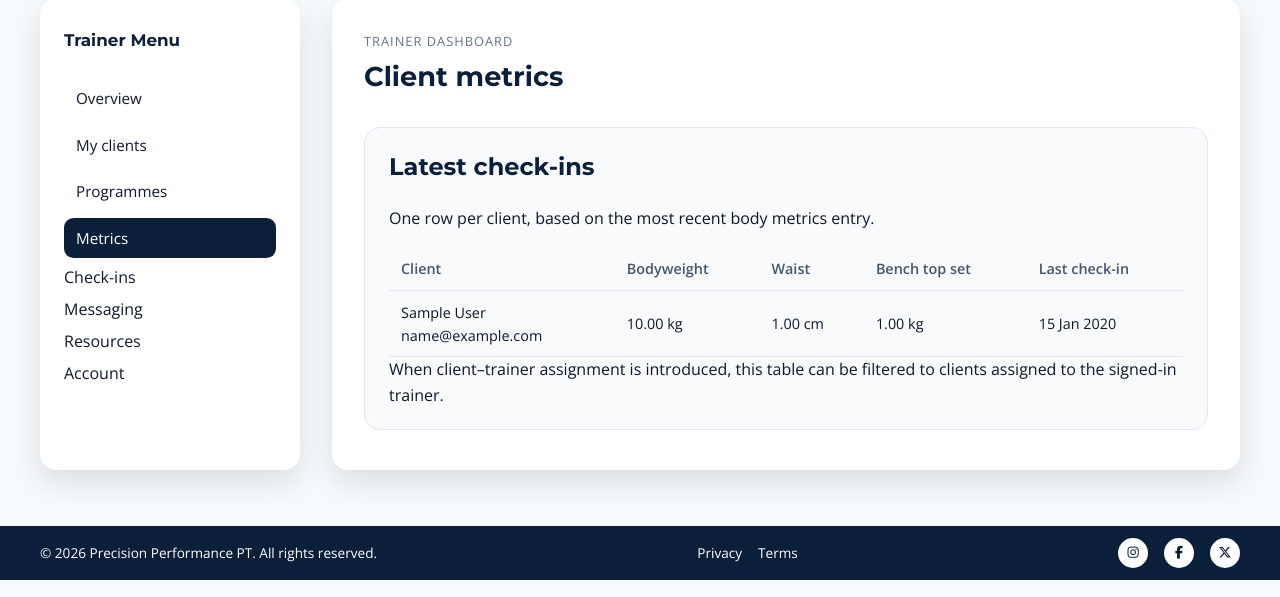
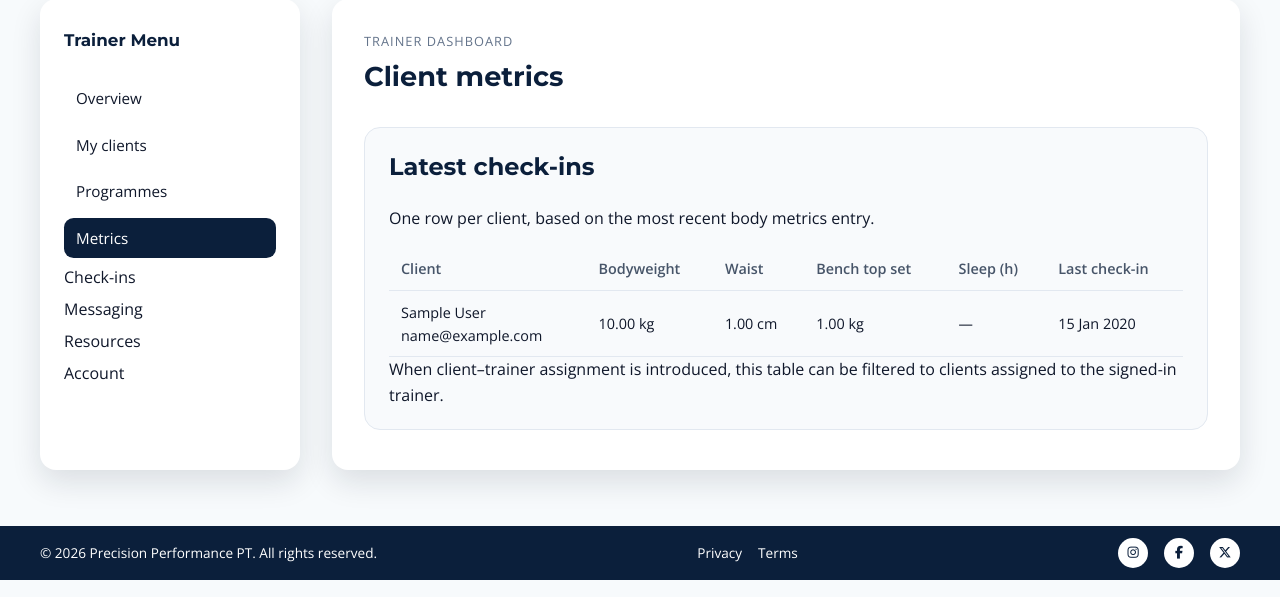
Before and after one commit to moranjohn-95/precision-performance-pt, a Django app: page /accounts/trainer/metrics/ in a window 1280 px wide. Shown: the part 105-702 px from the top of the page. Run offline with Django 5.2, Linux system fonts and the light colour scheme; a user stored in the database is signed in; tables that the repository leaves empty hold one stand-in row (values such as "Sample post").

Commit message:
Add sleep column to clint metrics page in trainer dashbaord

```diff
--- a/templates/trainer/metrics.html
+++ b/templates/trainer/metrics.html
@@ -27,6 +27,7 @@
                         <th>Bodyweight</th>
                         <th>Waist</th>
                         <th>Bench top set</th>
+                        <th>Sleep (h)</th>
                         <th>Last check-in</th>
                     </tr>
                 </thead>
@@ -58,6 +59,13 @@
                                     &mdash;
                                 {% endif %}
                             </td>
+                            <td>
+                                {% if row.sleep_hours %}
+                                    {{ row.sleep_hours }} h
+                                {% else %}
+                                    &mdash;
+                                {% endif %}
+                            </td>
                             <td>{{ row.date|date:"d M Y" }}</td>
                         </tr>
                     {% endfor %}
```
